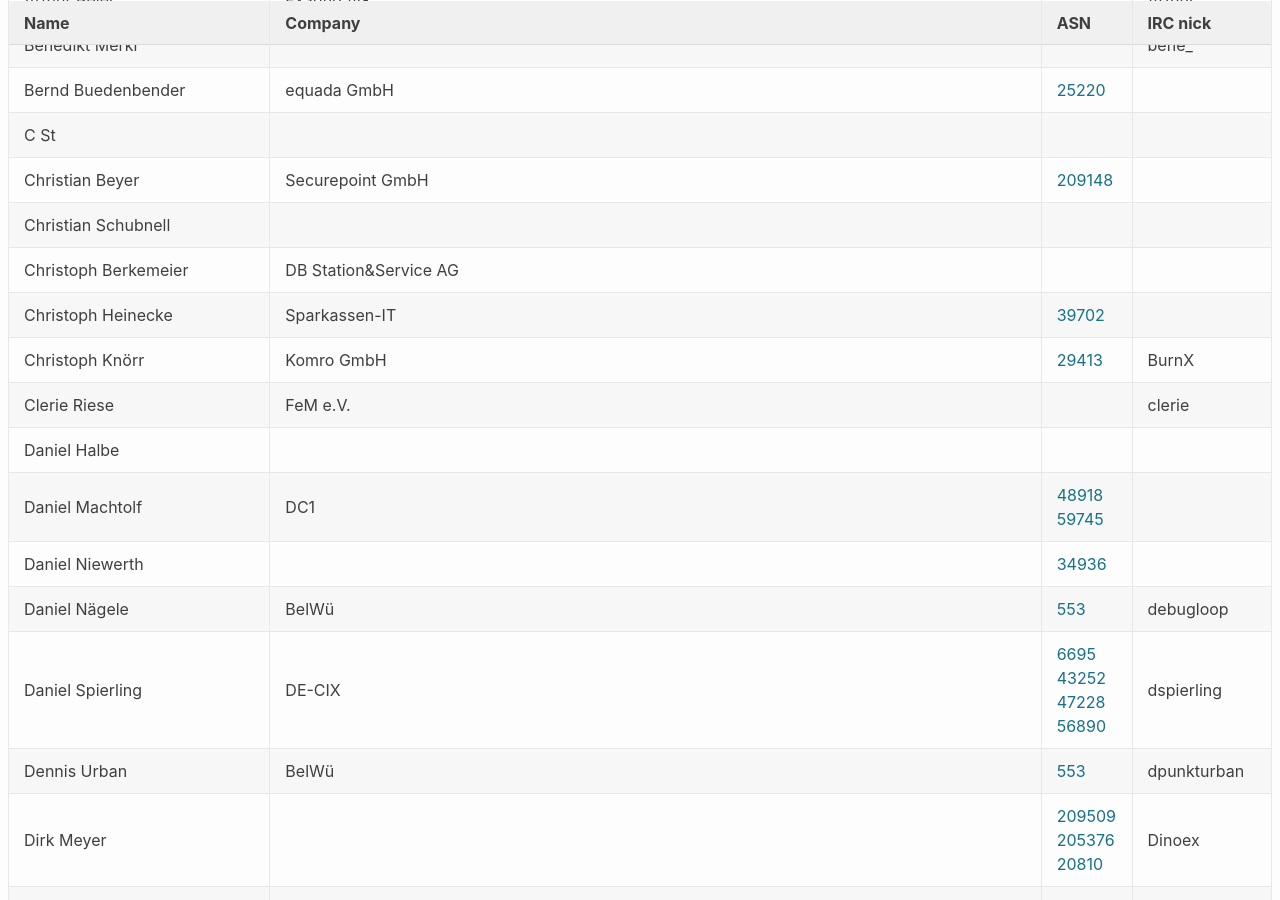
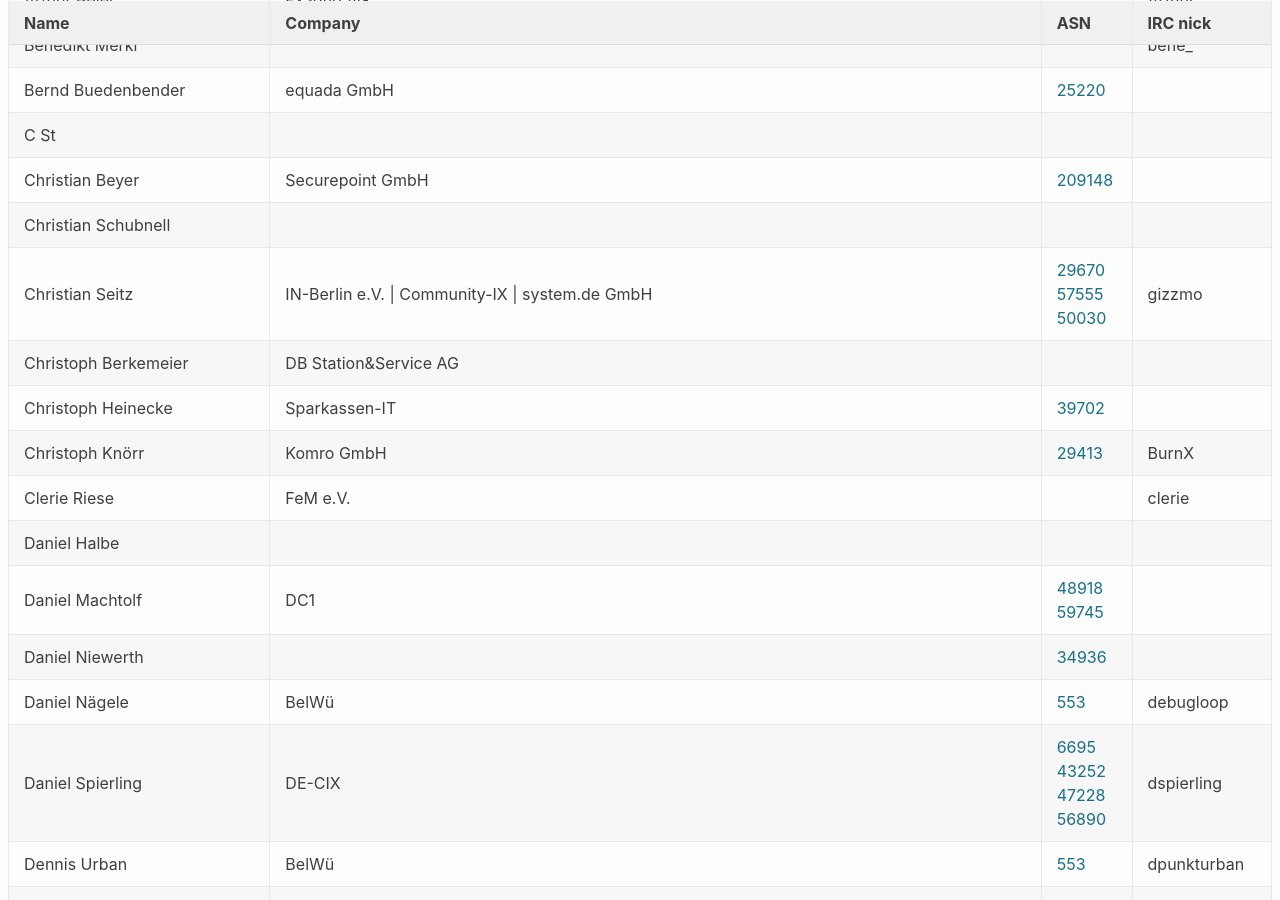
Before and after one commit to denog/pretix-attendeelist, a Jekyll site: the page built from denog2020.markdown, in a window 1280 px wide and 900 px high, scrolled down 796 px. Built offline with Jekyll 4.4.1, drawn with Linux system fonts in a browser that asks for light colours.

Commit message:
Latest data: Tue Feb  2 09:33:19 UTC 2021

```diff
--- a/_data/attendees_meetup2021-01.json
+++ b/_data/attendees_meetup2021-01.json
@@ -124,6 +124,12 @@
     "company": null,
     "irc": null,
     "asn": null
+  },
+  {
+    "name": "Christian Seitz",
+    "company": "IN-Berlin e.V. | Community-IX | system.de GmbH",
+    "irc": "gizzmo",
+    "asn": "29670 57555 50030"
   },
   {
     "name": "Christoph Berkemeier",
```
